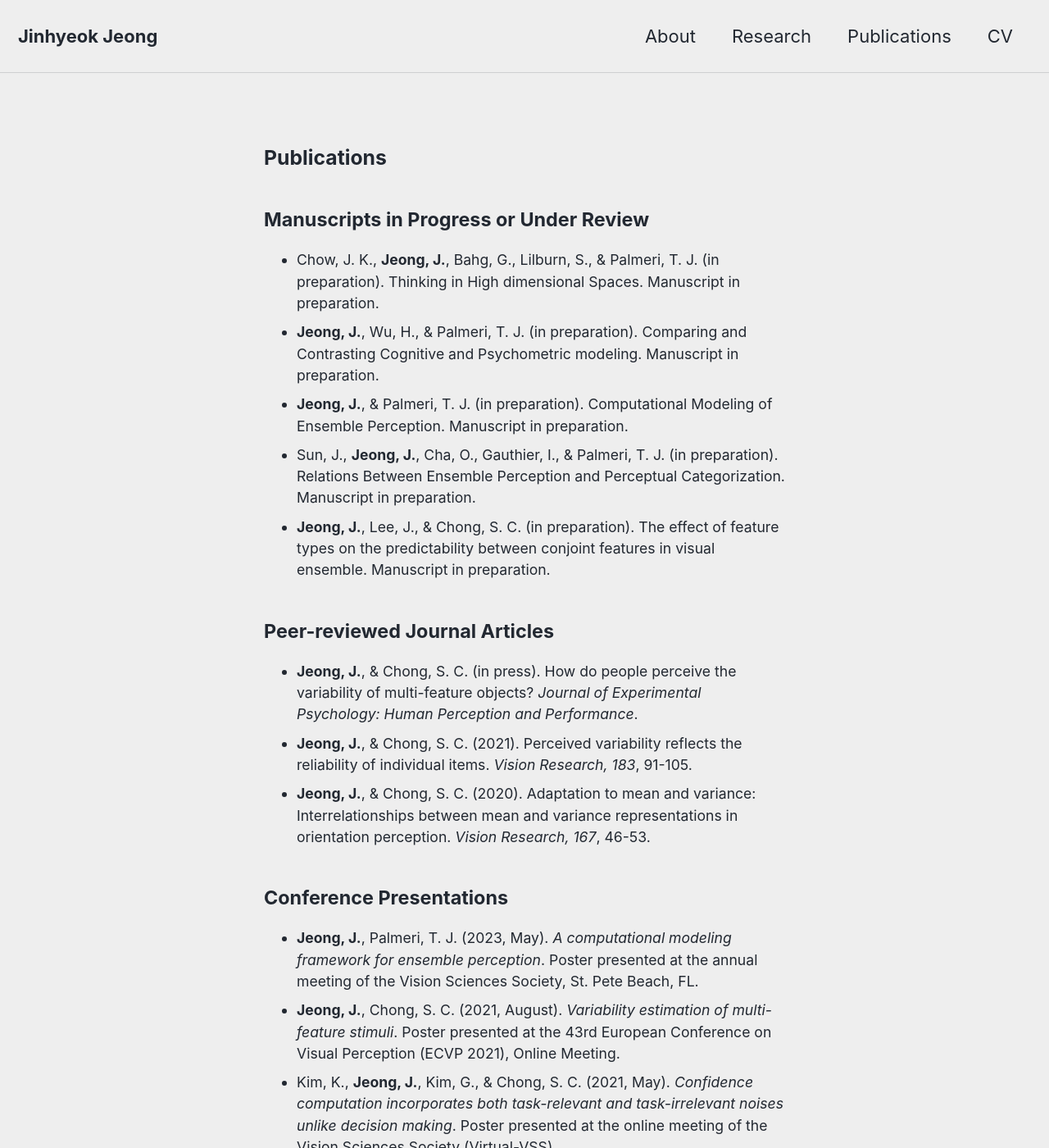
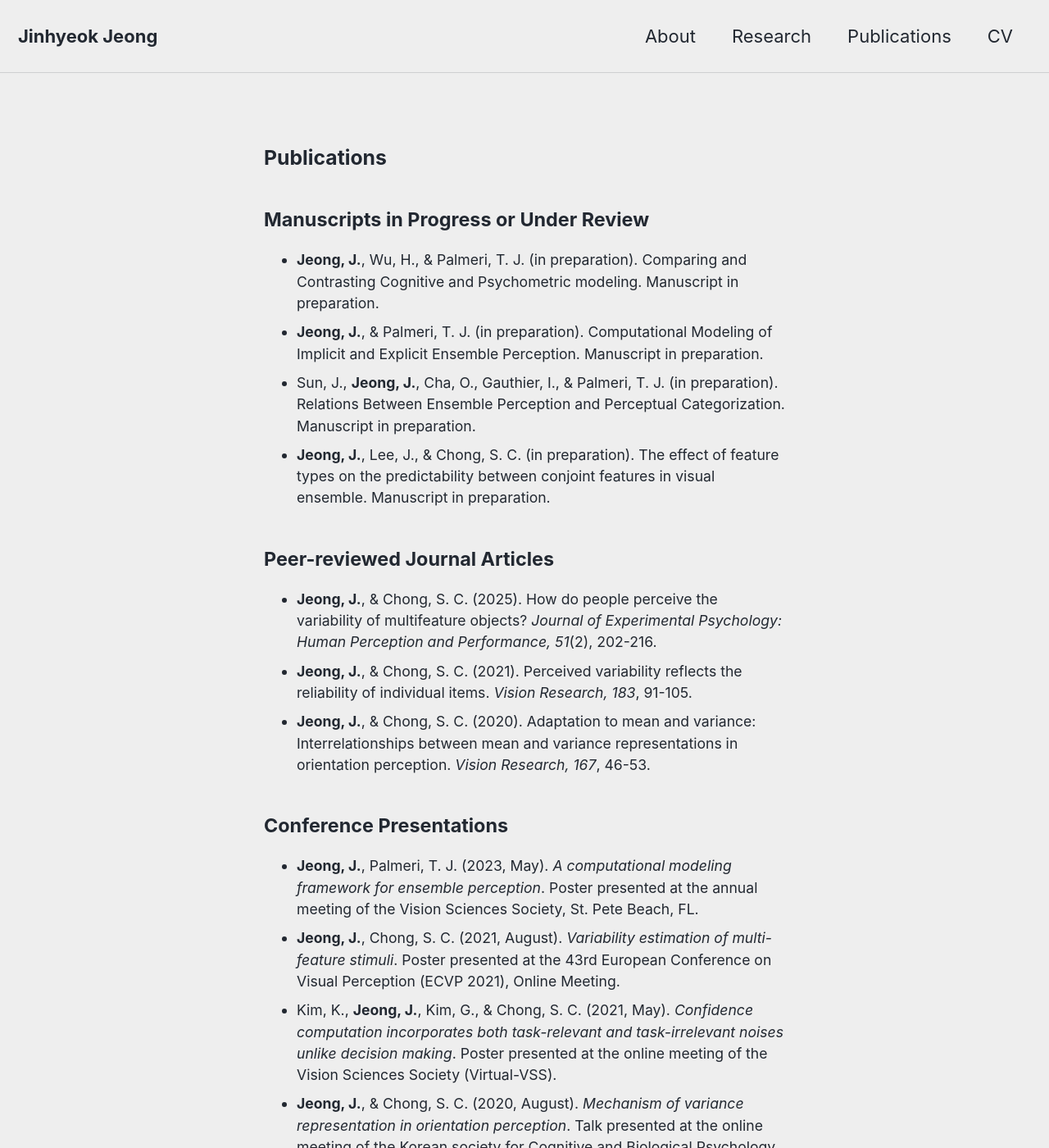
Before and after one commit to JinhyeokJeong/JinhyeokJeong.github.io, a Jekyll site: the page built from _pages/publications.md, in a window 1280 px wide and 1400 px high. Shown: the whole window at 82% size. Built offline with Jekyll 4.4.1, drawn with Linux system fonts in a browser that asks for light colours; cached includes are drawn as plain includes.

Commit message:
update pubs

```diff
--- a/_pages/publications.md
+++ b/_pages/publications.md
@@ -6,15 +6,14 @@ author_profile: false
 ### Publications
 #### Manuscripts in Progress or Under Review
 <ul>
-	<li style="font-size:0.8em;">Chow, J. K., <b>Jeong, J.</b>, Bahg, G., Lilburn, S., & Palmeri, T. J. (in preparation). Thinking in High dimensional Spaces. Manuscript in preparation.</li>
 	<li style="font-size:0.8em;"><b>Jeong, J.</b>, Wu, H., & Palmeri, T. J. (in preparation). Comparing and Contrasting Cognitive and Psychometric modeling. Manuscript in preparation.</li>
-	<li style="font-size:0.8em;"><b>Jeong, J.</b>, & Palmeri, T. J. (in preparation). Computational Modeling of Ensemble Perception. Manuscript in preparation.</li>
+	<li style="font-size:0.8em;"><b>Jeong, J.</b>, & Palmeri, T. J. (in preparation). Computational Modeling of Implicit and Explicit Ensemble Perception. Manuscript in preparation.</li>
 	<li style="font-size:0.8em;">Sun, J., <b>Jeong, J.</b>, Cha, O., Gauthier, I., & Palmeri, T. J. (in preparation). Relations Between Ensemble Perception and Perceptual Categorization. Manuscript in preparation.</li>
 	<li style="font-size:0.8em;"><b>Jeong, J.</b>, Lee, J., & Chong, S. C. (in preparation). The effect of feature types on the predictability between conjoint features in visual ensemble. Manuscript in preparation.</li>
 </ul>
 #### Peer-reviewed Journal Articles
 <ul>
-	<li style="font-size:0.8em;"><b>Jeong, J.</b>, & Chong, S. C. (in press). How do people perceive the variability of multi-feature objects? <i>Journal of Experimental Psychology: Human Perception and Performance</i>.</li>
+	<li style="font-size:0.8em;"><b>Jeong, J.</b>, & Chong, S. C. (2025). How do people perceive the variability of multifeature objects? <i>Journal of Experimental Psychology: Human Perception and Performance, 51</i>(2), 202-216.</li>
 	<li style="font-size:0.8em;"><b>Jeong, J.</b>, & Chong, S. C. (2021). Perceived variability reflects the reliability of individual items. <i>Vision Research, 183</i>, 91-105.</li>
 	<li style="font-size:0.8em;"><b>Jeong, J.</b>, & Chong, S. C. (2020). Adaptation to mean and variance: Interrelationships between mean and variance representations in orientation perception. <i>Vision Research, 167</i>, 46-53.</li>
 </ul>
```
